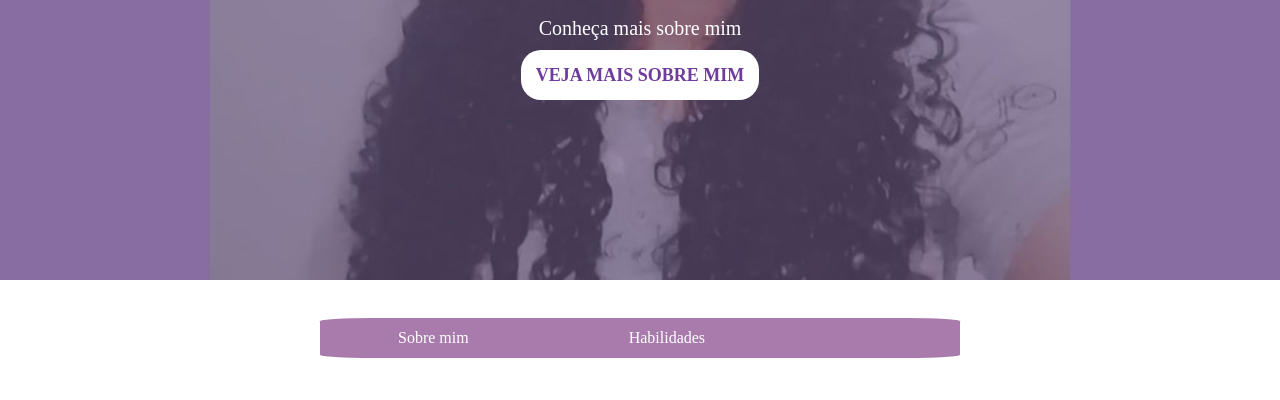
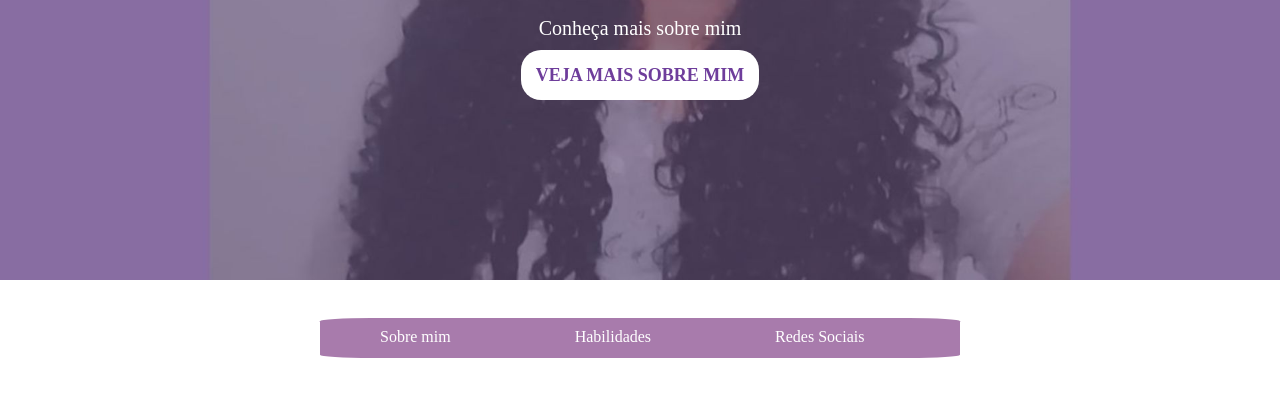
Before and after one commit to ProgramaGabi/site.Reprograma, a plain HTML site: page index.html in a window 1280 px wide. Shown: the part 400-800 px from the top of the page. Drawn offline with Linux system fonts and the light colour scheme.

Commit message:
quarto commit

```diff
--- a/css/style.css
+++ b/css/style.css
@@ -73,8 +73,9 @@
 
 .principal li {
   display: inline-flex;
-  line-height: 2.5;
-  margin: 0 78px;
+  line-height: 0 70px;
+  margin: 0 60px;
+  padding-top: 0.6rem;
 }
 
 .estilo-lista {
```
